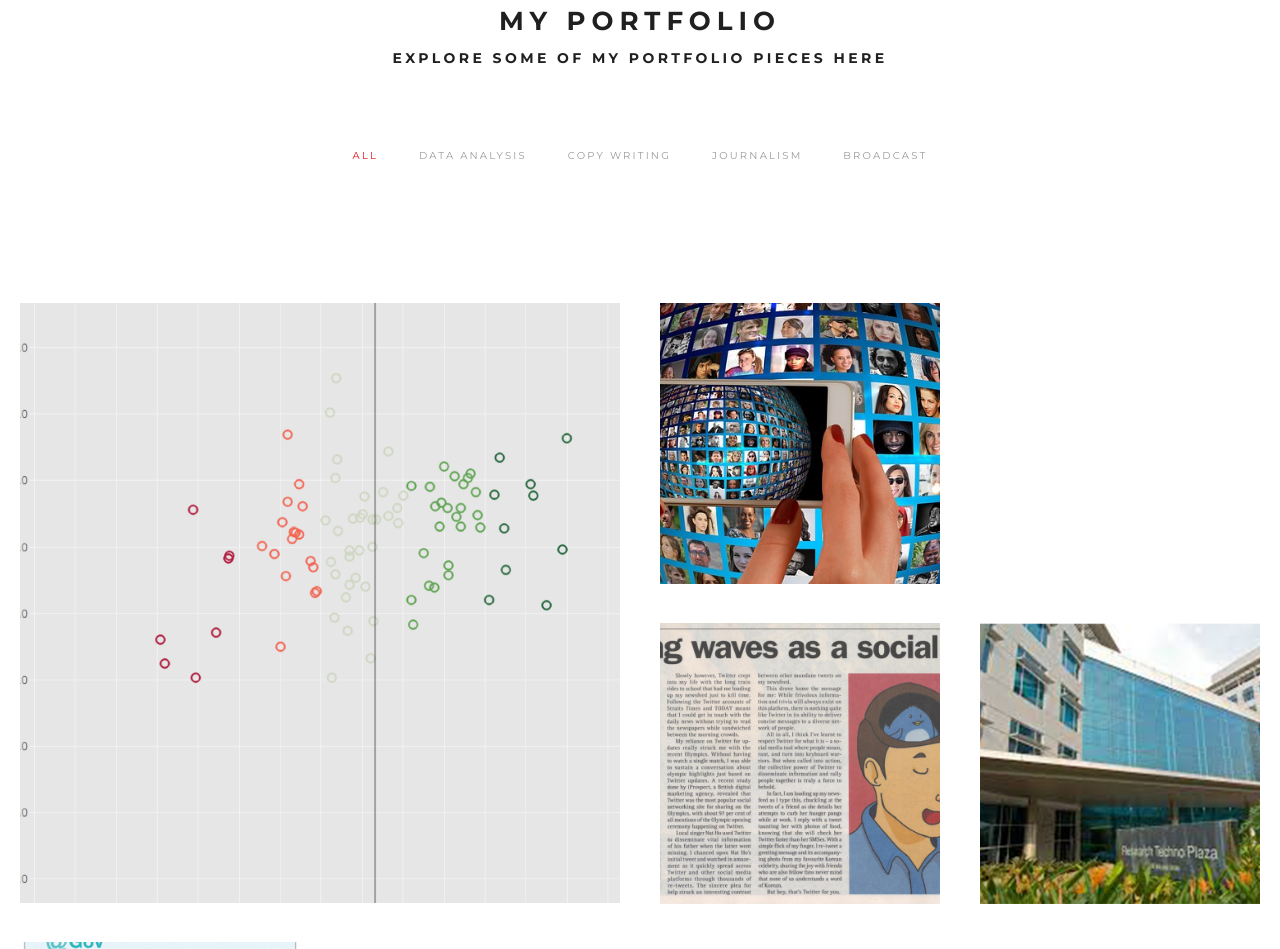
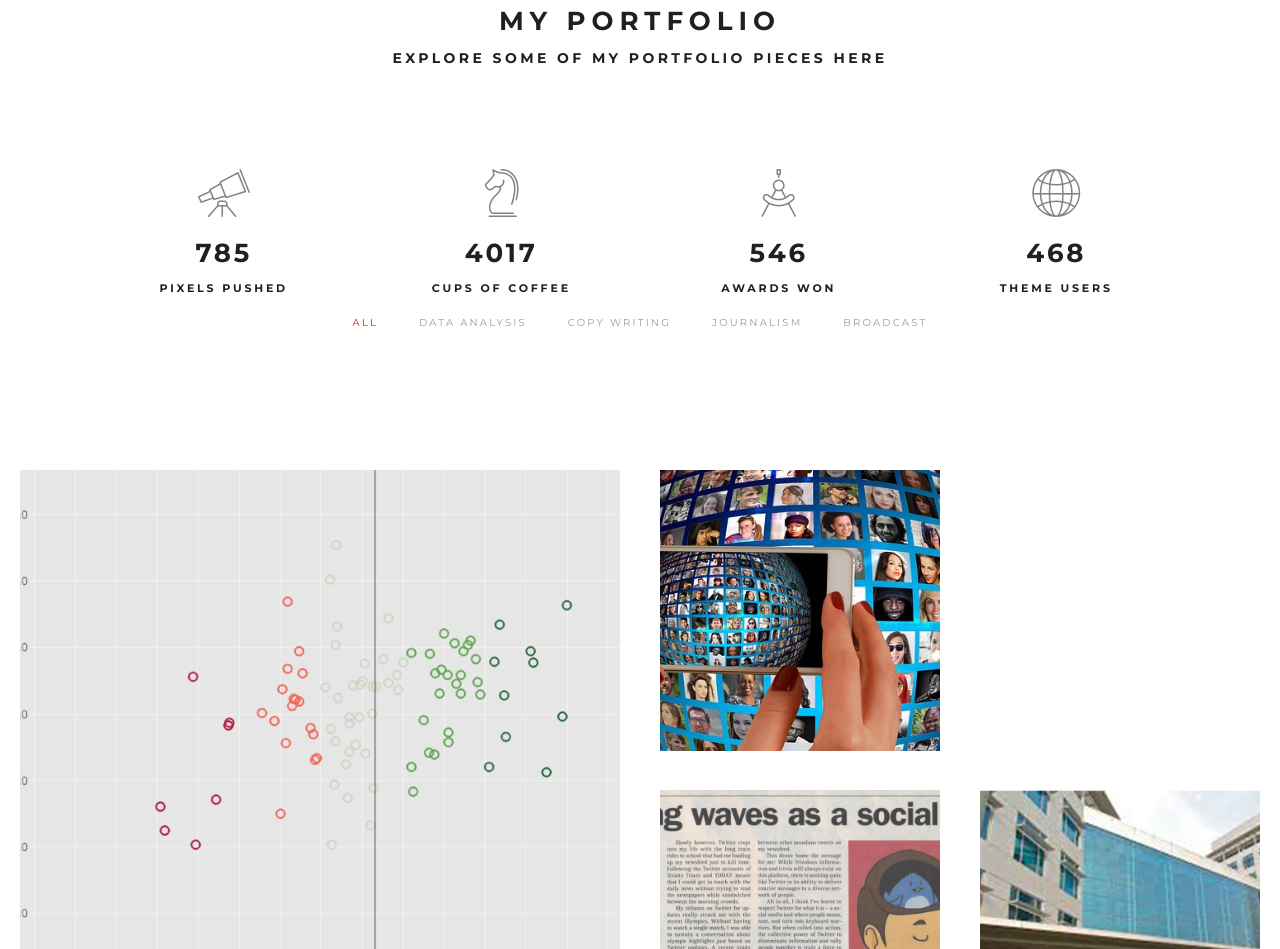
Before and after one commit to dzldebby/hello, a plain HTML site: page index.html in a window 1280 px wide. Shown: the part 2730-3679 px from the top of the page. Drawn offline with nearby package versions, Linux system fonts and the light colour scheme; some packages are replaced by stand-ins of ours.

Commit message:
rearrange

```diff
--- a/index.html
+++ b/index.html
@@ -285,6 +285,44 @@
 								<h2>My Portfolio</h2>
 								<h4>Explore some of my portfolio pieces here</h4>
 							</div>
+							<div class="row">
+									<div class="col-md-3">
+										<div class="counter">
+											<div class="counter-icon"><span class="icon-telescope"></span></div>
+											<h5 class="counter-number">
+												<div class="counter-timer" data-from="0" data-to="785">0</div>
+											</h5>
+											<h5 class="counter-title">Pixels Pushed</h5>
+										</div>
+									</div>
+									<div class="col-md-3">
+										<div class="counter">
+											<div class="counter-icon"><span class="icon-strategy"></span></div>
+											<h5 class="counter-number">
+												<div class="counter-timer" data-from="0" data-to="4017">0</div>
+											</h5>
+											<h5 class="counter-title">Cups of Coffee</h5>
+										</div>
+									</div>
+									<div class="col-md-3">
+										<div class="counter">
+											<div class="counter-icon"><span class="icon-circle-compass"></span></div>
+											<h5 class="counter-number">
+												<div class="counter-timer" data-from="0" data-to="546">0</div>
+											</h5>
+											<h5 class="counter-title">Awards Won</h5>
+										</div>
+									</div>
+									<div class="col-md-3">
+										<div class="counter">
+											<div class="counter-icon"><span class="icon-global"></span></div>
+											<h5 class="counter-number">
+												<div class="counter-timer" data-from="0" data-to="468">0</div>
+											</h5>
+											<h5 class="counter-title">Theme Users</h5>
+										</div>
+									</div>
+								</div>
 						</div>
 					</div>
 					<div class="row">
```
